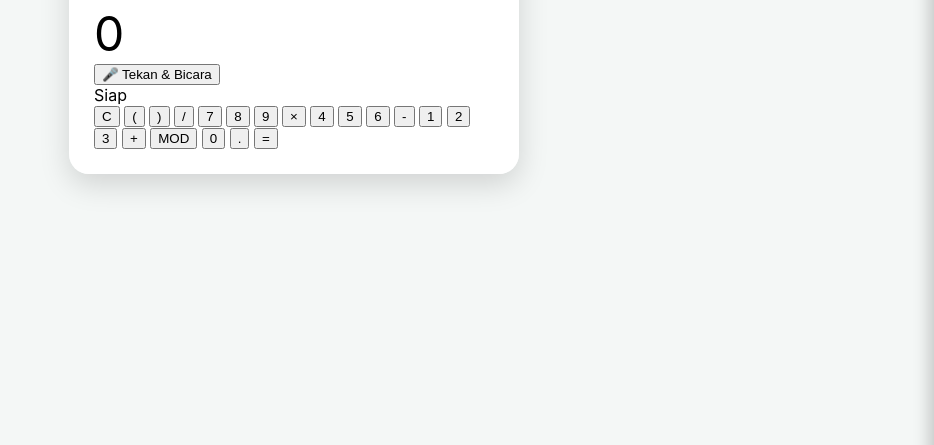
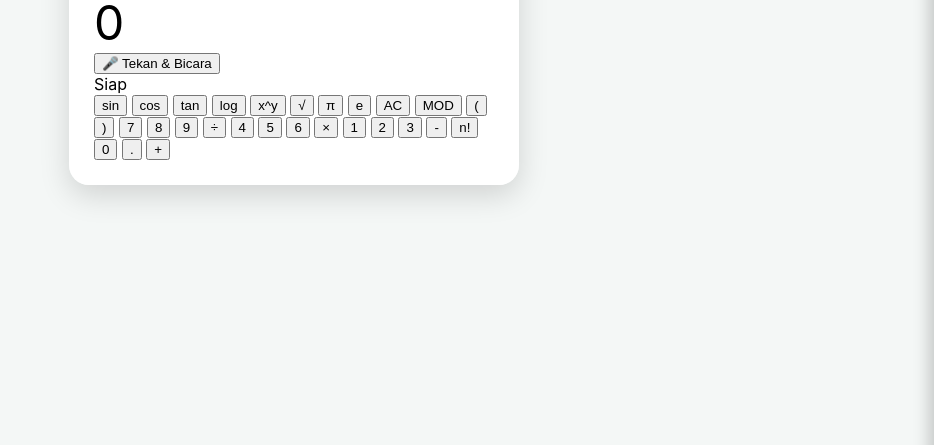
Before and after one commit to Arif-komp/kalkulator, a plain HTML site: page index.html in a window 1280 px wide. Shown: the part 355-800 px from the top of the page, without its empty margins (346-1280 px from the left). Drawn offline with Linux system fonts and the light colour scheme.

Commit message:
Update index.html

```diff
--- a/index.html
+++ b/index.html
@@ -3,14 +3,12 @@
 <head>
     <meta charset="UTF-8">
     <meta name="viewport" content="width=device-width, initial-scale=1.0">
-    <title>Ayiip Multi-Fungsi Kalkulator Suara</title>
+    <title>AYIIPP Scientific Calculator (Desmos Style)</title>
     <link href="https://fonts.googleapis.com/icon?family=Material+Icons" rel="stylesheet">
     <link rel="stylesheet" href="style.css">
 </head>
 <body>
     <div class="overlay" id="overlay"></div>
-
-    <div class="main-container">
 
     <div class="history-panel" id="historyPanel">
         <div class="history-header">
@@ -24,6 +22,7 @@
         </div>
     </div>
 
+    <div class="main-container">
         <div class="calculator">
 
             <div class="header">
@@ -44,30 +43,40 @@
             </div>
 
             <div class="buttons">
-                <button class="btn fn" data-value="clear">C</button>
+                <button class="btn sci" data-value="sin(">sin</button>
+                <button class="btn sci" data-value="cos(">cos</button>
+                <button class="btn sci" data-value="tan(">tan</button>
+                <button class="btn sci" data-value="log(">log</button>
+
+                <button class="btn sci" data-value="^">x^y</button>
+                <button class="btn sci" data-value="sqrt(">√</button>
+                <button class="btn sci" data-value="pi">π</button>
+                <button class="btn sci" data-value="e">e</button>
+
+                <button class="btn fn" data-value="clear">AC</button>
+                <button class="btn fn" data-value="module">MOD</button>
                 <button class="btn op" data-value="(">(</button>
                 <button class="btn op" data-value=")">)</button>
-                <button class="btn op" data-value="/">/</button>
 
                 <button class="btn num" data-value="7">7</button>
                 <button class="btn num" data-value="8">8</button>
                 <button class="btn num" data-value="9">9</button>
-                <button class="btn op" data-value="*">×</button>
+                <button class="btn op" data-value="/">÷</button>
 
                 <button class="btn num" data-value="4">4</button>
                 <button class="btn num" data-value="5">5</button>
                 <button class="btn num" data-value="6">6</button>
-                <button class="btn op" data-value="-">-</button>
+                <button class="btn op" data-value="*">×</button>
 
                 <button class="btn num" data-value="1">1</button>
                 <button class="btn num" data-value="2">2</button>
                 <button class="btn num" data-value="3">3</button>
-                <button class="btn op" data-value="+">+</button>
+                <button class="btn op" data-value="-">-</button>
 
-                <button class="btn fn" data-value="module" title="Modulus (Sisa Bagi)">MOD</button>
+                <button class="btn fn" data-value="fact">n!</button>
                 <button class="btn num" data-value="0">0</button>
                 <button class="btn num" data-value=".">.</button>
-                <button class="btn eq" data-value="=">=</button>
+                <button class="btn eq" data-value="=">+</button>
             </div>
         </div>
     </div>
```
Lines whose indentation alone changed are shown as unchanged.
